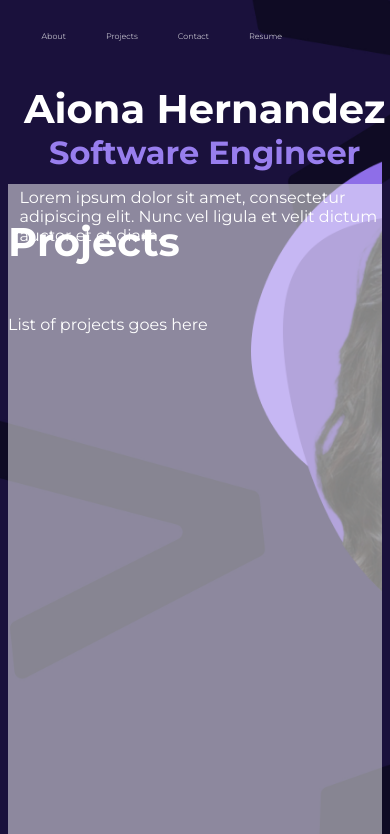
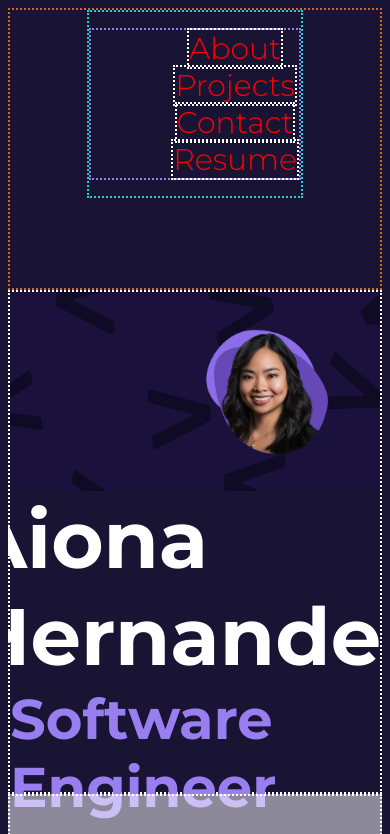
Before and after one commit to aionarae/aiona-personal-portfolio, a plain HTML site: page index.html in a window 390 px wide. Shown: the top 834 px of the page. Drawn offline with Linux system fonts and the light colour scheme.

Commit message:
with background and porfolio image together

```diff
--- a/assets/css/style.css
+++ b/assets/css/style.css
@@ -1,3 +1,8 @@
+:root {
+  --white:#fff;
+  --purple: #987EEE;
+}
+
 /* // <uniquifier>: Use a unique and descriptive class name
 // <weight>: Use a value from 100 to 900 */
 .montserrat-<uniquifier> {
@@ -8,24 +13,32 @@
 }
 
 html, body {
+  max-width: 100%;
+  overflow-x: hidden;
+  font-family: 'Montserrat';
   color: var(--white);
+  /* margin: 0; */
+  overflow-x: hidden;
 }
 
 body {
-  background-image: url("https://aionarae.github.io/aiona-personal-portfolio/assets/images/background-image.png");
+  /* background-image: url("https://aionarae.github.io/aiona-personal-portfolio/assets/images/background-image.png"); */
   background-size: cover;
-  /* Cover the entire viewport */
   background-position: center;
-  /* Center the background image */
   background-repeat: no-repeat;
-  /* Do not repeat the background image */
-  height: 100vh;
+  min-height: 100vh;
+  background-color:#191334;
+}
+
+header {
+  width: auto;
+  border: 2px dotted chocolate;
 }
 
 header nav {
+  border: 2px dotted rgb(30, 210, 201);
   position: relative;
   top: 0;
-  right: 100px;
   width: auto;
   display: flex;
   /* align-items: center; */
@@ -35,12 +48,14 @@ header nav {
 }
 
 nav ul {
+  border: 2px dotted var(--purple);
   display: flex;
-  align-items: center;
+  /* align-items: center; */
   flex-direction: row;
 }
 
 nav a {
+  border: 2px dotted var(--white);
   font-size: 30px;
   color: var(--white);
   text-decoration: none;
@@ -53,11 +68,14 @@ nav a:hover {
 }
 
 section {
+  border: 2px dotted rgb(97, 21, 21));
   display: flex;
   flex-direction: column;
+  width: auto;
 }
 
 .aiona-portrait {
+  border: 2px dotted var(--white);
   position: relative;
   width: 500px; /* Initial width */
   height: 35px; /* Initial height */
@@ -66,10 +84,14 @@ section {
 }
 
 .about-me {
+  /* width: auto; */
+  border: 2px dotted var(--white);
   position: relative;
-  /* background-color:rgba(255, 255, 255, 0.5); */
-  /* margin-bottom: 40px; */
   height: 500px;
+}
+
+#about-me-portrait {
+  min-width: 100&;
 }
 
 .about-me h1,
@@ -84,29 +106,17 @@ section {
 }
 
 .about-me p {
-  /* word-wrap: break-word;  */
-  /* Fallback for older browsers display: flex;
-  justify-content: center;
-  flex-direction: column; */
-  /* overflow-wrap: break-word;  */
-  /* For newer browsers */
-  /* margin: 2% 0;
-  margin-top: 10px; */
   display: flex;
   justify-content: center;
-  /* bottom: 0px; */
+  text-align: left;
+  text-wrap: wrap;
 }
 
 .project {
   position: relative;
-  /* top: auto; */
-  /* top: 200px; */
-  width: 100%;
-  /* height: max-content */
+  /* width: 100%; */
   height: 1000px;
-  /* display: inline-block; */
-  /* margin-left: 20px;
-  margin-right: 20px; */
+  border: 2px dotted var(--white);
   background-color:rgba(255, 255, 255, 0.5);
 }
 
@@ -115,10 +125,12 @@ footer {
   bottom: 0px;
   /* top: auto; */
   height: 100px;
+  border: 2px solid yellow;
   background-color: rgba(200, 255, 255, 0.5);
 }
 
 footer span {
+  border: 2px dotted orange);
   position: relative;
   bottom: 0px;
   display: flex;
@@ -126,6 +138,7 @@ footer span {
 }
 
 footer ul {
+  border: 2px dotted chocolate;
   position: relative;
   bottom: 0px;
   display: flex;
@@ -134,13 +147,14 @@ footer ul {
 }
 
 footer a {
+  border: 2px dotted rgb(97, 21, 21);
   font-size: 25px;
   color: var(--white);
   text-decoration: none;
 }
 
 /* this will re-adjust the when the size  */
-@media screen and (max-width: 992px) {
+/* @media screen and (max-width: 992px) {
   nav a {
     font-size: 10px;
   }
@@ -156,25 +170,33 @@ footer a {
   .about-me {
     position: absolute;
     z-index: 1;
-    top: 10%; /* Position at the vertical center */
-    left: 5%; /* Position at the horizontal center */
-  }
+    top: 10%;
+    left: 5%;
+  } */
 
 /* Large smartphones - navbar changes color */
 @media screen and (max-width: 768px) {
-  nav a {
+  /* nav a {
     font-size: 10px;
-  }
+  } */
 }
 
 /* Small smartphones - image placeholders change color */
 @media screen and (max-width: 576px) {
+  header {
+    display: flex;
+    justify-content: center;
+  }
   nav ul {
     display: flex;
-    align-items: end;
+    flex-direction: column;
+    align-items: center;
+    width: 100%;
+  }
+  nav a {
+    color: red;
+    width: 100%;s
   }
 
-  nav a {
-    font-size: 8px;
-  }
+
 }
--- a/index.html
+++ b/index.html
@@ -29,12 +29,13 @@
   </header>
 
   <main>
-    <section class='aiona-portrait'>
+    <!-- <section class='aiona-portrait'>
 
       <img id ='aiona-portrait' src='./assets/images/aiona-portrait.png' alt='Aiona Portrait'>
-    </section>
+    </section> -->
 
     <section class='about-me'>
+      <img id='about-me-portrait' src='./assets/images/about-me.jpg'alt='aiona-portrait-with-background'>
       <h1>Aiona Hernandez</h1>
         <h2>Software Engineer</h2>
           <p>Lorem ipsum dolor sit amet, consectetur adipiscing elit. Nunc vel ligula et velit dictum auctor et et diam.
@@ -46,6 +47,9 @@
     <section class ='project'>
       <h1 id='project'>Projects</h1>
       <p> List of projects goes here </p>
+      <section>
+
+      </section>
     </section>
 
   </main>
```
Also changed, not shown: assets/images/about-me.jpg (added).
